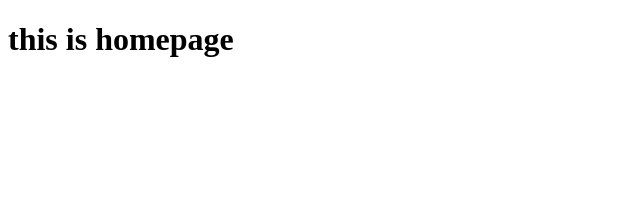
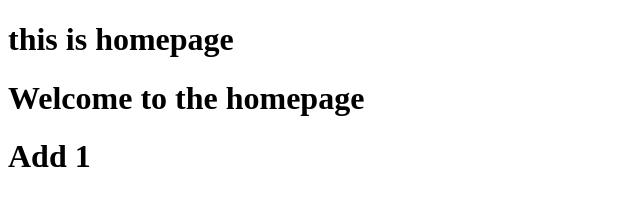
Before and after one commit to wayne0319/project001, a plain HTML site: page index.html in a window 1280 px wide. Shown: the whole page, without its empty margins (0-640 px from the left). Drawn offline with Linux system fonts and the light colour scheme.

Commit message:
test second commit

```diff
--- a/index.html
+++ b/index.html
@@ -8,5 +8,7 @@
 </head>
 <body>
     <h1>this is homepage</h1>
+    <h1>Welcome to the homepage</h1>
+    <h1>Add 1</h1>
 </body>
 </html>
```
